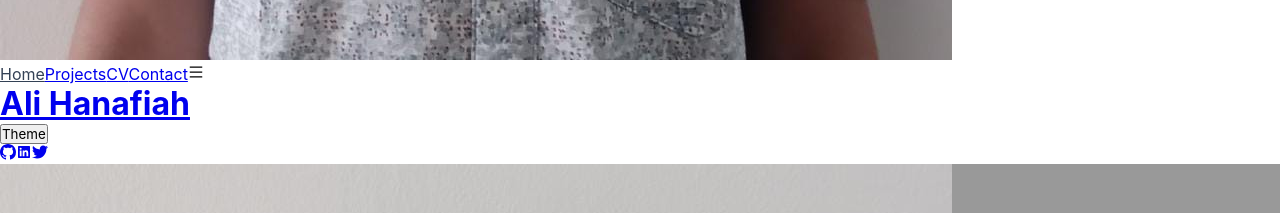
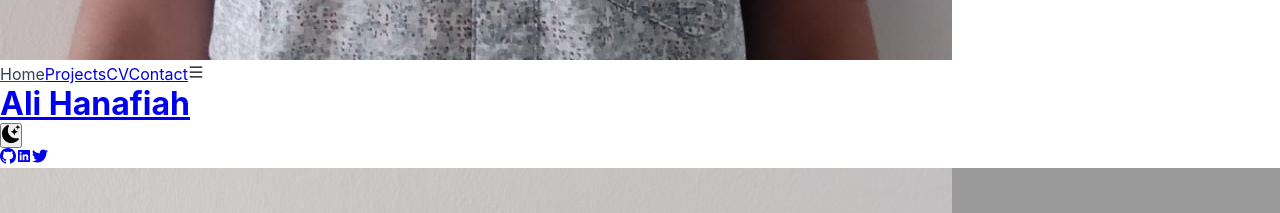
Before and after one commit to hanafiahlubis/portofolio-react, a React (Vite) app: page / in a window 1280 px wide. Shown: the part 1220-1433 px from the top of the page. Built offline with nearby package versions, Linux system fonts and the light colour scheme.

Commit message:
mengubah desain theme

```diff
--- a/src/components/Header.jsx
+++ b/src/components/Header.jsx
@@ -1,12 +1,13 @@
 import { useState, useContext } from "react";
 import { AiOutlineMenu } from "react-icons/ai";
+import { BsFillMoonStarsFill } from "react-icons/bs";
+import { BsSun } from "react-icons/bs";
 import { Link, NavLink } from "react-router-dom";
 import { pages } from "../main";
 import MediaSosial from "./MediaSosial";
 import { ThemeContext } from "../App";
 
 export default function Header() {
-  const [showThema, setShowThema] = useState(false);
   const [openMenu, setOpenMenu] = useState(false);
   const { theme, setTheme } = useContext(ThemeContext);
   return (
@@ -63,39 +64,22 @@ export default function Header() {
           <button
             className={`${
               theme === "dark"
-                ? "bg-slate-500 text-white "
+                ? "bg-slate-900 text-white lg:bg-white lg:text-slate-900"
                 : "bg-white lg:bg-black lg:text-white text-black"
-            } py-1 px-2 rounded-2xl font-bold border-none lg:absolute lg:right-0 cursor-pointer`}
-            onClick={() => setShowThema(!showThema)}
+            } py-1 px-2 font-bold border-none lg:absolute lg:right-0 cursor-pointer w-9 h-full flex items-center justify-center rounded-[50%] `}
+            onClick={() => setTheme(theme !== "dark" ? "dark" : "ligth")}
           >
-            Theme
+            {theme === "dark" ? (
+              <BsSun size={18} />
+            ) : (
+              <BsFillMoonStarsFill size={18} />
+            )}
           </button>
         </div>
         <div className="hidden lg:flex justify-evenly absolute bottom-0 w-full pb-8 ">
           <MediaSosial />
         </div>
       </header>
-      {showThema && (
-        <section
-          className={`${
-            theme === "dark" ? "bg-slate-600 text-white " : "bg-slate-200"
-          } hover:cursor-pointer absolute  right-4  lg:right-7 rounded-lg top-23 p-2 lg:top-11`}
-          onClick={(e) => {
-            setTheme(e.target.value);
-            setShowThema(false);
-          }}
-        >
-          <option
-            value="light"
-            className=" hover:bg-slate-900 hover:text-white"
-          >
-            light
-          </option>
-          <option value="dark" className=" hover:bg-slate-900 hover:text-white">
-            Dark
-          </option>
-        </section>
-      )}
 
       <div
         onClick={() => setOpenMenu(false)}
```
